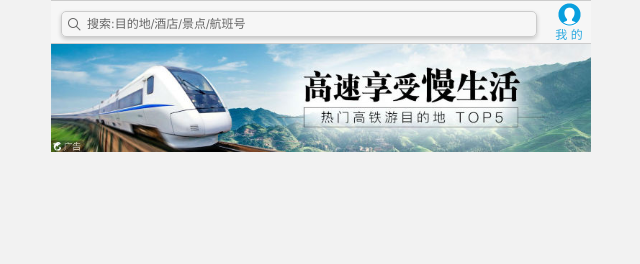
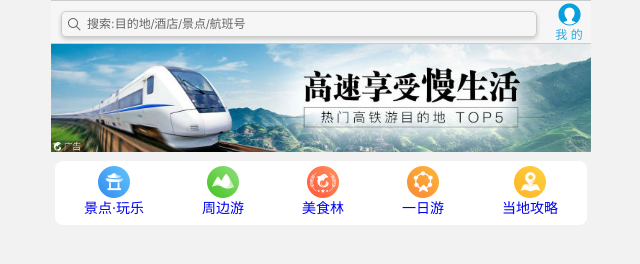
Before and after one commit to lihu132/xiecheng_mobile, a plain HTML site: page index.html in a window 1280 px wide. Shown: the whole page, without its empty margins (319-959 px from the left). Drawn offline with Linux system fonts and the light colour scheme.

Commit message:
local-nav first version

```diff
--- a/css/index.css
+++ b/css/index.css
@@ -6,6 +6,10 @@
 
 a{
     text-decoration: none;
+}
+
+li{
+    list-style: none;
 }
 
 
@@ -97,3 +101,58 @@ body{
 .focus img{
     width: 100%;
 }
+
+
+/* 局部导航栏 */
+.local-nav{
+    margin: 3px 4px;
+    height: 64px;
+    border-radius: 8px;
+    background-color: #fff;
+}
+
+.local-nav ul{
+    display: flex;
+    flex-flow: row nowrap;
+    height: 100%;
+}
+
+.local-nav ul li{
+    flex: 1 1 auto;
+}
+
+.local-nav ul li a{
+    display: block;
+    height: 50px;
+    text-align: center;
+}
+
+.local-nav ul li a::before{
+    content: '';
+    display: block;
+    width: 32px;
+    height: 32px;
+    background: url(../images/localnav_bg.png) no-repeat 0 0;
+    background-size: 32px 160px;
+    margin: 5px auto 0;
+}
+
+.local-nav ul li:nth-child(2) a::before{
+    background: url(../images/localnav_bg.png) no-repeat 0px -32px;
+    background-size: 32px 160px;
+}
+
+.local-nav ul li:nth-child(3) a::before{
+    background: url(../images/localnav_bg.png) no-repeat 0px -64px;
+    background-size: 32px 160px;
+}
+
+.local-nav ul li:nth-child(4) a::before{
+    background: url(../images/localnav_bg.png) no-repeat 0px -96px;
+    background-size: 32px 160px;
+}
+
+.local-nav ul li:nth-child(5) a::before{
+    background: url(../images/localnav_bg.png) no-repeat 0px -128px;
+    background-size: 32px 160px;
+}
--- a/index.html
+++ b/index.html
@@ -19,10 +19,22 @@
         </div>
         <a href="#" class="user">我 的</a>
     </div>
+
     <!-- 焦点图 -->
     <div class="focus">
         <img src="upload/focus.jpg" alt="">
     </div>
+
+    <!-- 局部导航栏 -->
+    <div class="local-nav">
+        <ul>
+            <li><a href="#">景点·玩乐</a></li>
+            <li><a href="#">周边游</a></li>
+            <li><a href="#">美食林</a></li>
+            <li><a href="#">一日游</a></li>
+            <li><a href="#">当地攻略</a></li>
+        </ul>
+    </div>
 </body>
 
 </html>
```
